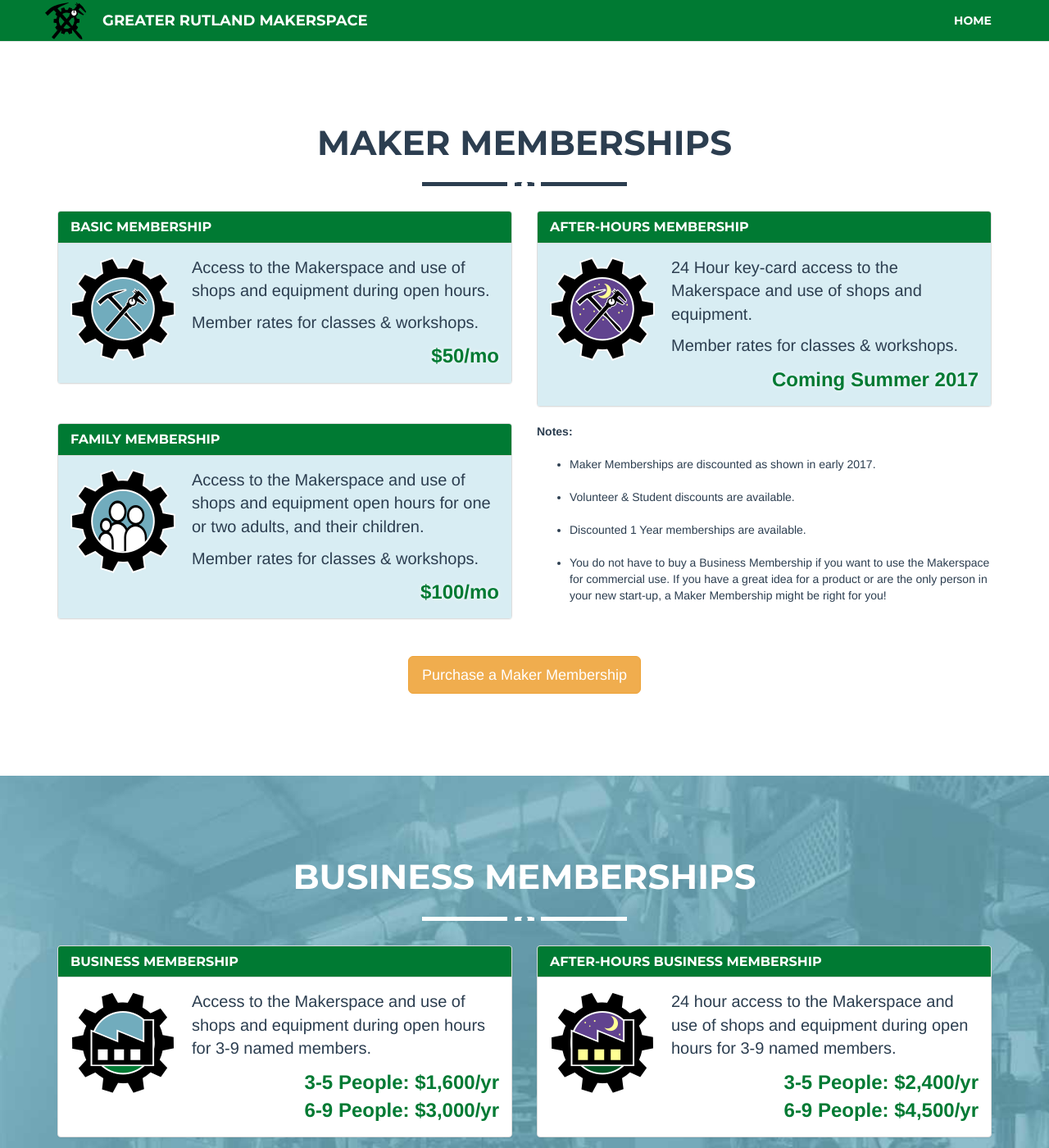
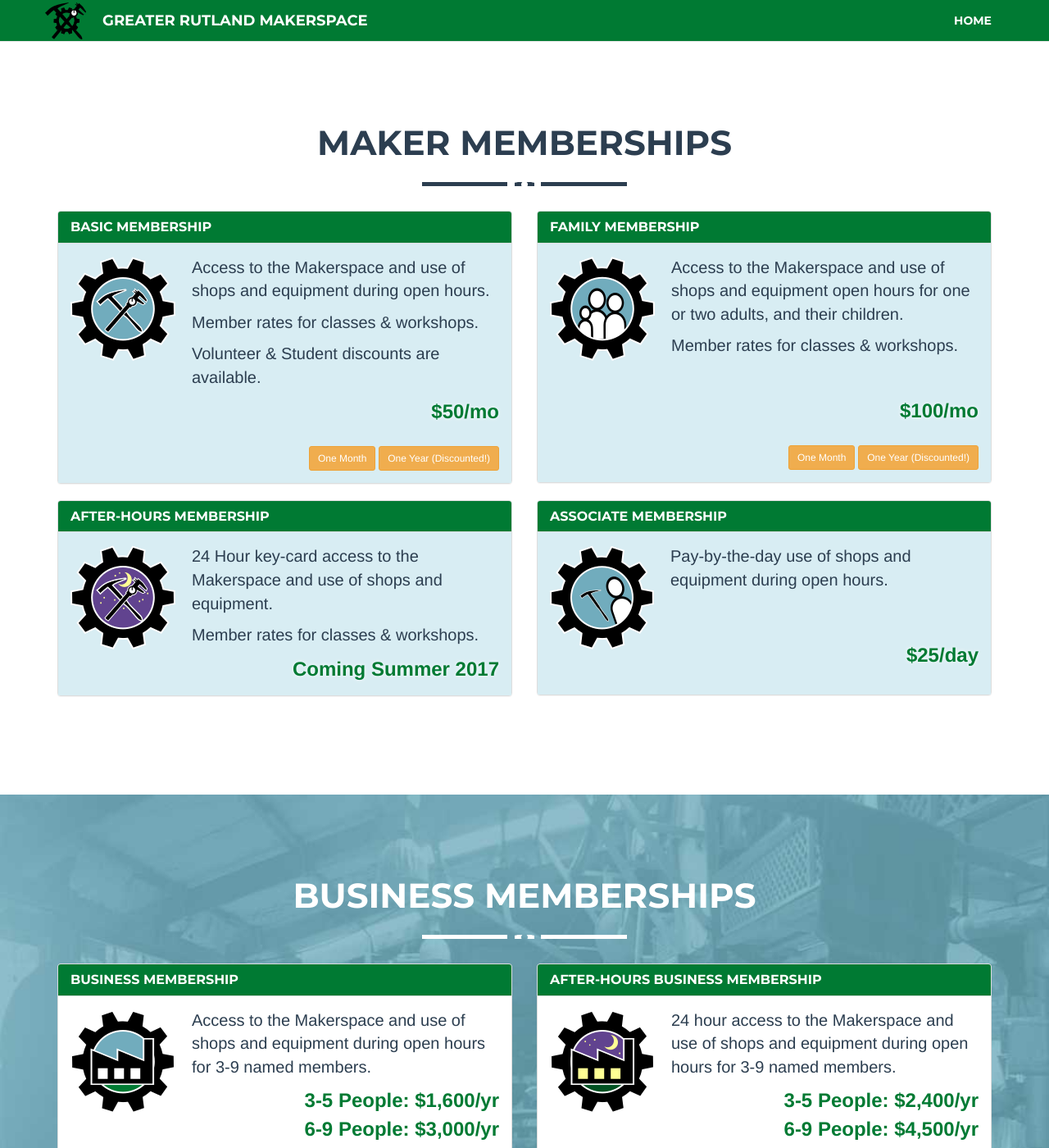
Before and after one commit to bkuker/greaterrutlandmakerspace.github.io, a Jekyll site: the page built from membership.html, in a window 1280 px wide and 1400 px high. Shown: the whole window at 82% size. Built offline with Jekyll 4.4.1, drawn with Linux system fonts in a browser that asks for light colours; nearby versions of some CDN libraries; some of the changed text lies outside the part shown.

Commit message:
Better store linke, associate membership

```diff
--- a/membership.html
+++ b/membership.html
@@ -14,6 +14,11 @@ layout: default
 	text-shadow: 0 0 5px #fff;
 }
 
+.price.discounted {
+	color: #999;
+	text-decoration: line-through;
+}
+
 .membership .link {
 	text-align: right;
 }
@@ -21,6 +26,7 @@ layout: default
 .membership img {
 	float: left;
 	margin-right: 20px;
+	margin-bottom: 40px;
 }
 
 .membership>.panel-heading {
@@ -44,6 +50,10 @@ a.btn {
 	margin-top: 25px;
 }
 
+.buttons {
+	text-align: right;
+}
+
 </style>
 <section class="light">
 	<div class="container">
@@ -63,10 +73,36 @@ a.btn {
 						<img src="/img/membership/individual.png">
 						<p>Access to the Makerspace and use of shops and equipment during open hours.</p>
 						<p>Member rates for classes &amp; workshops.</p>
+						<p>Volunteer &amp; Student discounts are available.</p>
 						<div class="price">$50/mo</div>
+						<div class="buttons">
+							<a href="https://squareup.com/store/rutlandmakers/item/monthly-membership" class="btn btn-sm btn-warning">One Month</a>
+							<a href="https://squareup.com/store/rutlandmakers/item/yearly-membership" class="btn btn-sm btn-warning">One Year (Discounted!)</a>
+						</div>
 					</div>
 				</div>
 			</div>
+			<div class="col-md-6">
+				<div class="panel panel-default membership">
+					<div class="panel-heading">
+						<h3 class="panel-title">Family Membership</h3>
+					</div>
+					<div class="panel-body">
+						<img src="/img/membership/family.png">
+						<p>Access to the Makerspace and use of shops and equipment open hours for one
+							or two adults, and their children.</p>
+						<p>Member rates for classes &amp; workshops.</p>
+						<div style="height: 38px"></div>
+						<div class="price">$100/mo</div>
+						<div class="buttons">
+							<a href="https://squareup.com/store/rutlandmakers/item/family-membership-month" class="btn btn-sm btn-warning">One Month</a>
+							<a href="https://squareup.com/store/rutlandmakers/item/family-membership-yearly" class="btn btn-sm btn-warning">One Year (Discounted!)</a>
+						</div>
+					</div>
+				</div>
+			</div>
+		</div>
+		<div class="row">
 			<div class="col-md-6">
 				<div class="panel panel-default membership">
 					<div class="panel-heading">
@@ -80,37 +116,18 @@ a.btn {
 					</div>
 				</div>
 			</div>
-		</div>
-		<div class="row">
 			<div class="col-md-6">
 				<div class="panel panel-default membership">
 					<div class="panel-heading">
-						<h3 class="panel-title">Family Membership</h3>
+						<h3 class="panel-title">Associate Membership</h3>
 					</div>
 					<div class="panel-body">
-						<img src="/img/membership/family.png">
-						<p>Access to the Makerspace and use of shops and equipment open hours for one
-							or two adults, and their children.</p>
-						<p>Member rates for classes &amp; workshops.</p>
-						<div class="price">$100/mo</div>
+						<img src="/img/membership/associate.png">
+						<p>Pay-by-the-day use of shops and equipment during open hours.</p>
+						<div style="height: 50px"></div>
+						<div class="price">$25/day</div>
 					</div>
 				</div>
-			</div>
-			<div class="col-md-6">
-				<span style='font-weight: bold'>Notes:</span>
-				<ul class='notes'>
-					<li>Maker Memberships are discounted as shown in early 2017.</li>
-					<li>Volunteer &amp; Student discounts are available.</li>
-					<li>Discounted 1 Year memberships are available.</li>
-					<li>You do not have to buy a Business Membership if you want to use the Makerspace for commercial use. If you
-						have a great idea for a product or are the only person in your new start-up, a Maker Membership might be right for
-						you!</li>
-				</ul>
-			</div>
-		</div>
-		<div class="row">
-			<div class="col-lg-12 text-center">
-				<a href="https://squareup.com/store/rutlandmakers" class="btn btn-lg btn-warning">Purchase a Maker Membership</a>
 			</div>
 		</div>
 	</div>
@@ -164,11 +181,6 @@ a.btn {
 						<div class="price">Contact us!</div>
 					</div>
 				</div>
-			</div>
-		</div>
-		<div class="row">
-			<div class="col-lg-12 text-center">
-				<a href="https://squareup.com/store/rutlandmakers" class="btn btn-lg btn-warning">Purchase a Business Membership</a>
 			</div>
 		</div>
 	</div>
```
Also changed, not shown: img/membership/associate.png (added), img/membership/membership_icons.svg.
